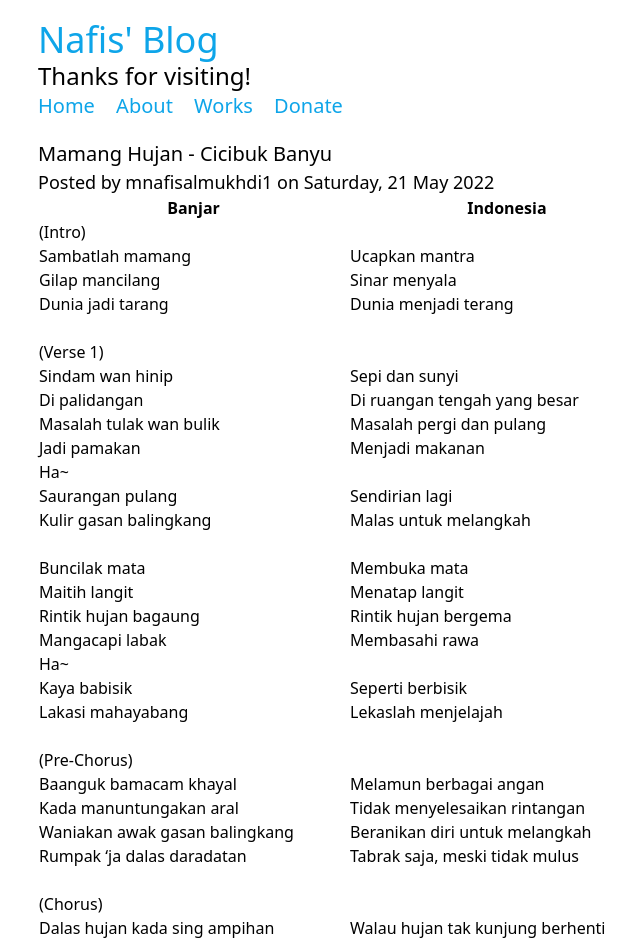
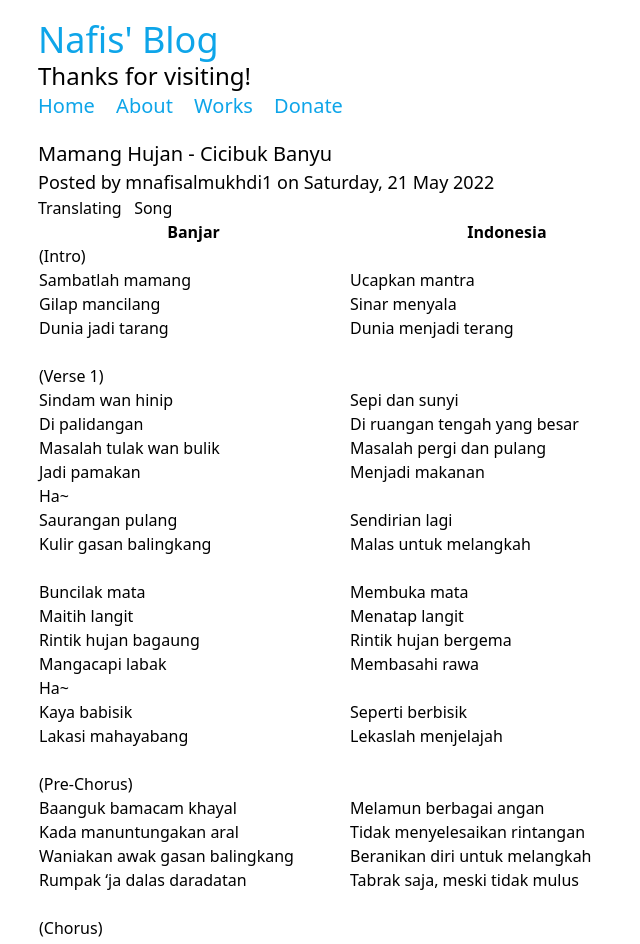
Before and after one commit to mnafisalmukhdi1/blog, a Jekyll site: the page built from _posts/2022-05-21-mantra-hujan.md, in a window 1280 px wide. Shown: the top 944 px of the page, without its empty margins (2-642 px from the left). Built offline with Jekyll 4.4.1, drawn with Linux system fonts in a browser that asks for light colours; nearby versions of some CDN libraries.

Commit message:
Update 2022-05-21-mantra-hujan.md

```diff
--- a/_posts/2022-05-21-mantra-hujan.md
+++ b/_posts/2022-05-21-mantra-hujan.md
@@ -2,6 +2,7 @@
 layout: post
 title: "Mamang Hujan - Cicibuk Banyu"
 author: mnafisalmukhdi1
+categories: Translating Song
 ---
 | Banjar | Indonesia |
 | --- | --- |
```
